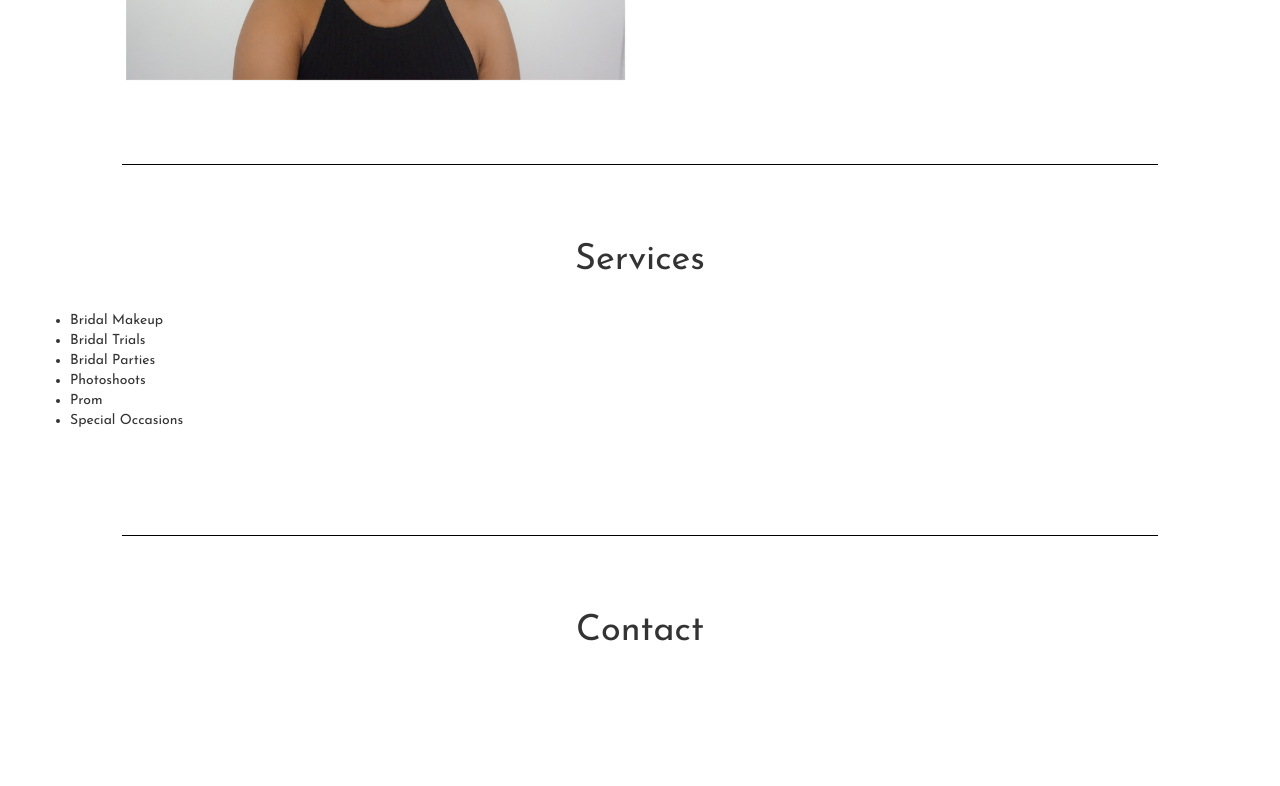
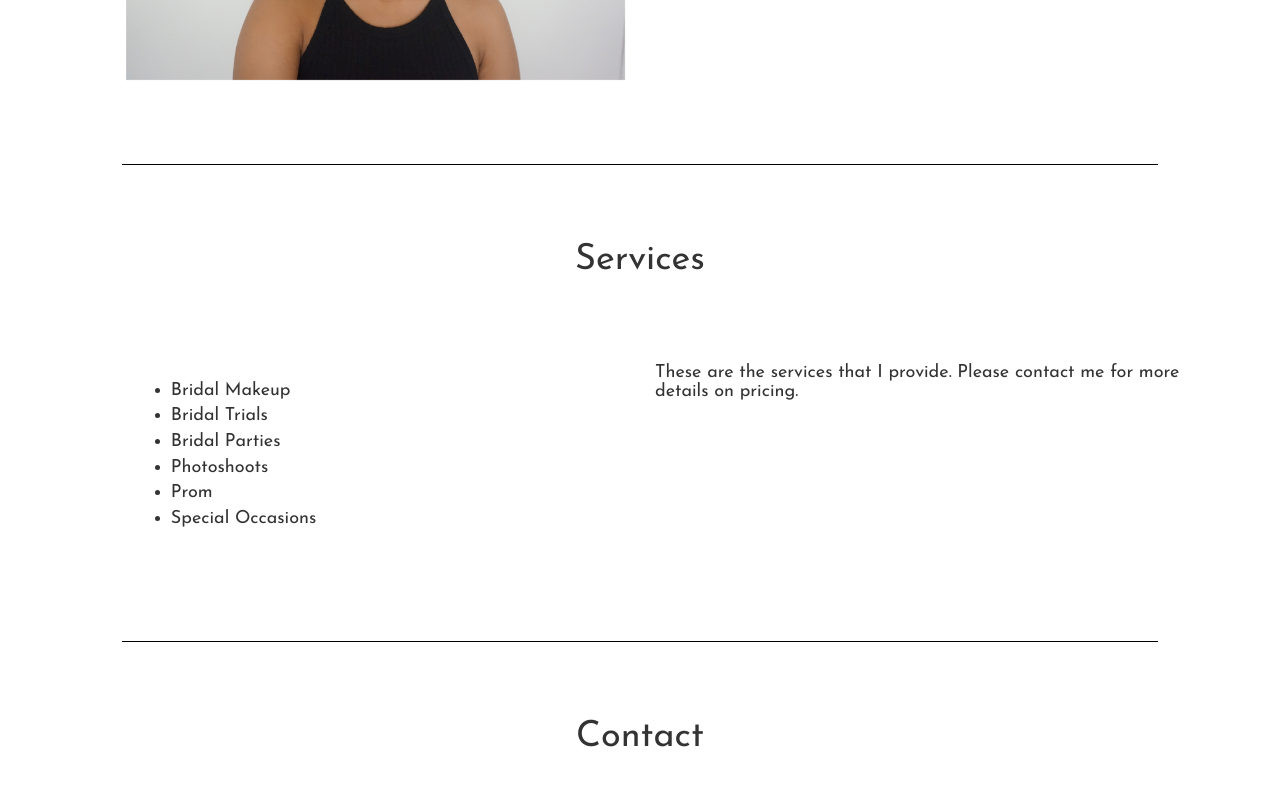
Before and after one commit to Dnguye92/afMua, a website: page index.html in a window 1280 px wide. Shown: the part 1348-2134 px from the top of the page. Before the commit the page ends 2093 px from the top, so only its background shows below. Drawn offline with Linux system fonts and the light colour scheme.

Commit message:
added content to services

```diff
--- a/css/main.css
+++ b/css/main.css
@@ -24,7 +24,7 @@ hr {
 
 #afLogo {
 	text-align: center;
-	margin: 2em 0 1em 0;
+	margin: 1em 0 1em 0;
 }
 
 #afLogo img {
@@ -34,7 +34,7 @@ hr {
 
 ul {
 	animation-duration: 4s;
-	margin: 20px 0;
+	margin: 25px 0;
 }
 
 .afNav {
@@ -195,6 +195,22 @@ footer a:nth-child(1) {
 	margin: 4em auto 6em auto;
 }
 
+#services ul {
+	margin-left: 7.2em;
+}
+
+#services h4 {
+	/*margin-left: 5.6em;*/
+}
+
+#services li {
+	font-size: 18px;
+}
+
+#services h1 {
+	margin-bottom: 2em;
+}
+
 /*MEDIA QUERIES*/
 @media(max-width: 736px) {
 	#portfolio {
--- a/index.html
+++ b/index.html
@@ -122,6 +122,9 @@
 						<li>Special Occasions</li>
 					</ul>
 				</div>
+				<div class="col-xs-6">
+					<h4>These are the services that I provide. Please contact me for more details on pricing.</h4>
+				</div>
 			</div>
 		</div>
 	</section>
```
